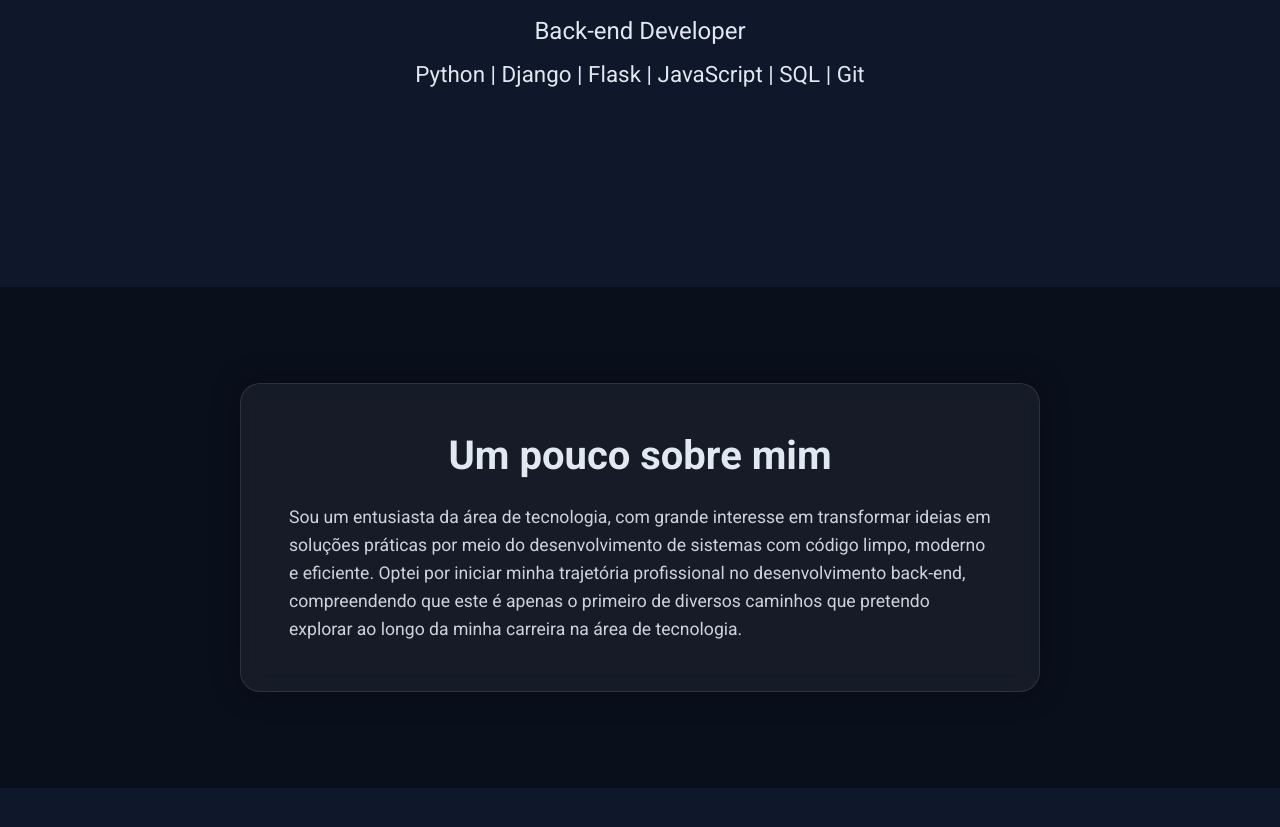
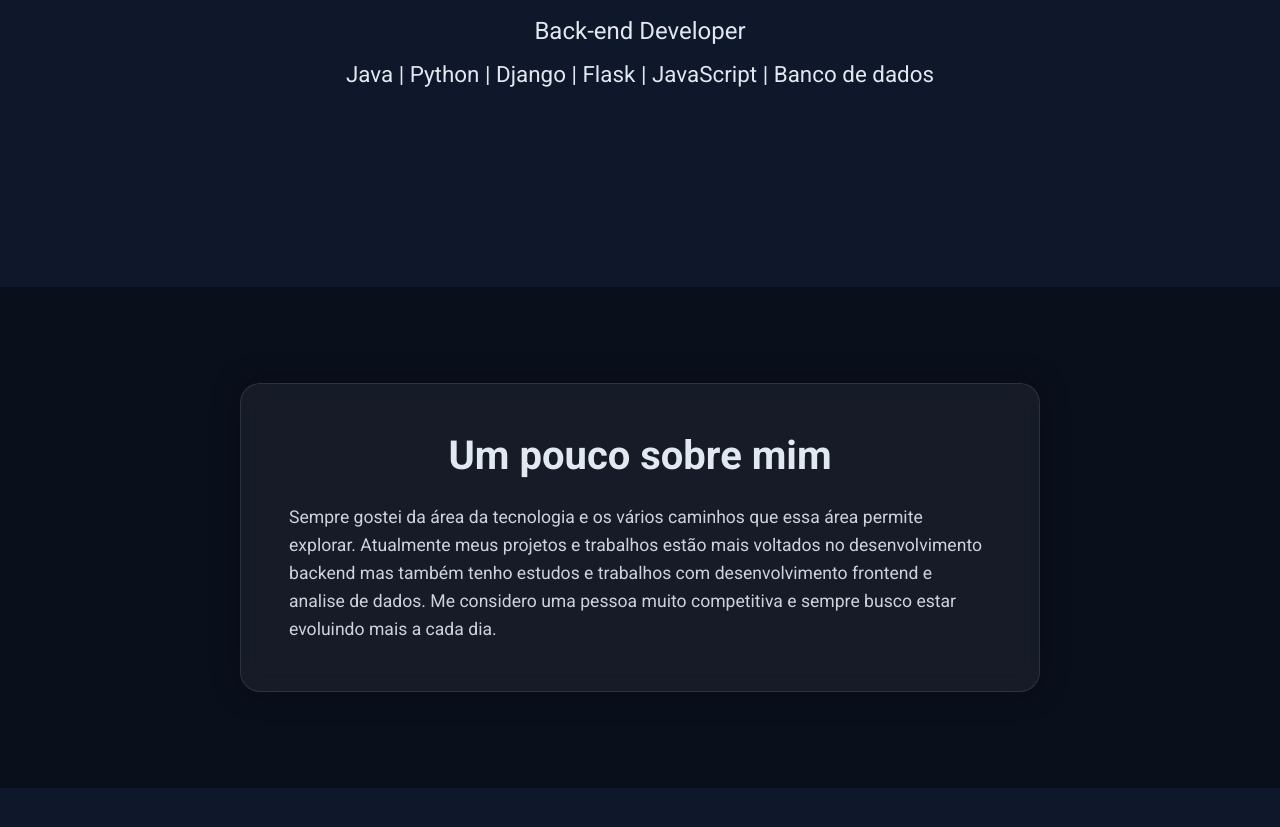
Before and after one commit to leonardotrento/LeonardoTrentoPortifolio, a plain HTML site: page index.html in a window 1280 px wide. Shown: the part 273-1100 px from the top of the page. Drawn offline with Linux system fonts and the light colour scheme.

Commit message:
Update index.html

```diff
--- a/index.html
+++ b/index.html
@@ -32,15 +32,14 @@
     <main id="inicio" class="cabecalho">
             <h1>Leonardo Da Silva Trento</h1>
             <p class="sub-titulo">Back-end Developer</p>
-            <p id="linguagens">Python | Django | Flask | JavaScript | SQL | Git</p>
+            <p id="linguagens">Java | Python | Django | Flask | JavaScript | Banco de dados</p>
     </main>
 
     <section id="sobre" class="apresentacao">
         <div class="apresentacao-caixa">
             <h2 class="apresentacao-titulo">Um pouco sobre mim</h2>
             <p class="apresentacao-texto">
-            Sou um entusiasta da área de tecnologia, com grande interesse em transformar ideias em soluções práticas por meio do desenvolvimento de sistemas com código limpo, moderno e eficiente. Optei por iniciar minha trajetória profissional no desenvolvimento back-end, compreendendo que este é apenas o primeiro de diversos caminhos que pretendo explorar ao longo da minha carreira na área de tecnologia.
-            </p>
+            Sempre gostei da área da tecnologia e os vários caminhos que essa área permite explorar. Atualmente meus projetos e trabalhos estão mais voltados no desenvolvimento backend mas também tenho estudos e trabalhos com desenvolvimento frontend e analise de dados. Me considero uma pessoa muito competitiva e sempre busco estar evoluindo mais a cada dia.
         </div>
     </section>
 
```
